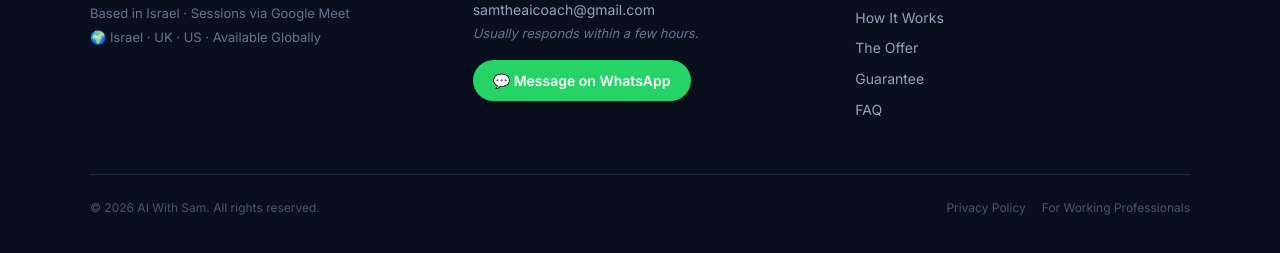
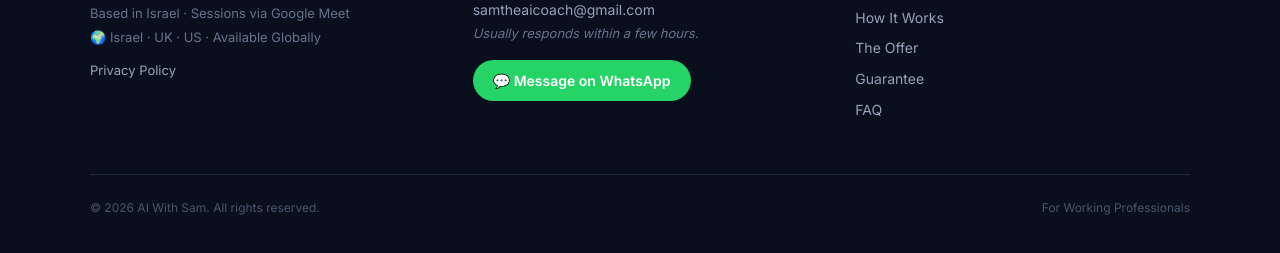
Before and after one commit to samkershner1234-aisk/ai-with-sam, a React (Vite) app: page / in a window 1280 px wide. Shown: the part 8117-8370 px from the top of the page. Built offline with nearby package versions, Linux system fonts and the light colour scheme.

Commit message:
Move Privacy Policy link into footer brand column

```diff
--- a/src/components/landing/Footer.jsx
+++ b/src/components/landing/Footer.jsx
@@ -10,6 +10,7 @@ export default function Footer() {
 <p style={{fontWeight:800,color:"#FFFFFF",fontSize:"18px",margin:0}}>AI With Sam</p>
 </div>
 <p style={{color:"#64748B",fontSize:"13px",lineHeight:1.8,margin:0}}>AI Consulting for Working Professionals<br/>Based in Israel &middot; Sessions via Google Meet<br/>🌍 Israel &middot; UK &middot; US &middot; Available Globally</p>
+<Link to="/privacy" style={{color:"#94A3B8",fontSize:"13px",textDecoration:"none",display:"inline-block",marginTop:"12px"}}>Privacy Policy</Link>
 </div>
 <div>
 <p style={{fontWeight:700,color:"#CBD5E1",fontSize:"14px",letterSpacing:"0.05em",textTransform:"uppercase",marginBottom:"16px"}}>Get In Touch</p>
@@ -26,10 +27,7 @@ export default function Footer() {
 </div>
 <div style={{maxWidth:"1100px",margin:"48px auto 0",borderTop:"1px solid #1E293B",paddingTop:"24px",display:"flex",justifyContent:"space-between",flexWrap:"wrap",gap:"8px"}}>
 <p style={{color:"#475569",fontSize:"12px",margin:0}}>&copy; 2026 AI With Sam. All rights reserved.</p>
-        <div style={{display:"flex",alignItems:"center",gap:"16px",flexWrap:"wrap"}}>
-          <Link to="/privacy" style={{color:"#475569",fontSize:"12px",textDecoration:"none"}}>Privacy Policy</Link>
 <p style={{color:"#475569",fontSize:"12px",margin:0}}>For Working Professionals</p>
-        </div>
 </div>
 <style>{`@media(max-width:768px){.fg{grid-template-columns:1fr!important}}`}</style>
 </footer>
```
Lines whose indentation alone changed are shown as unchanged.
